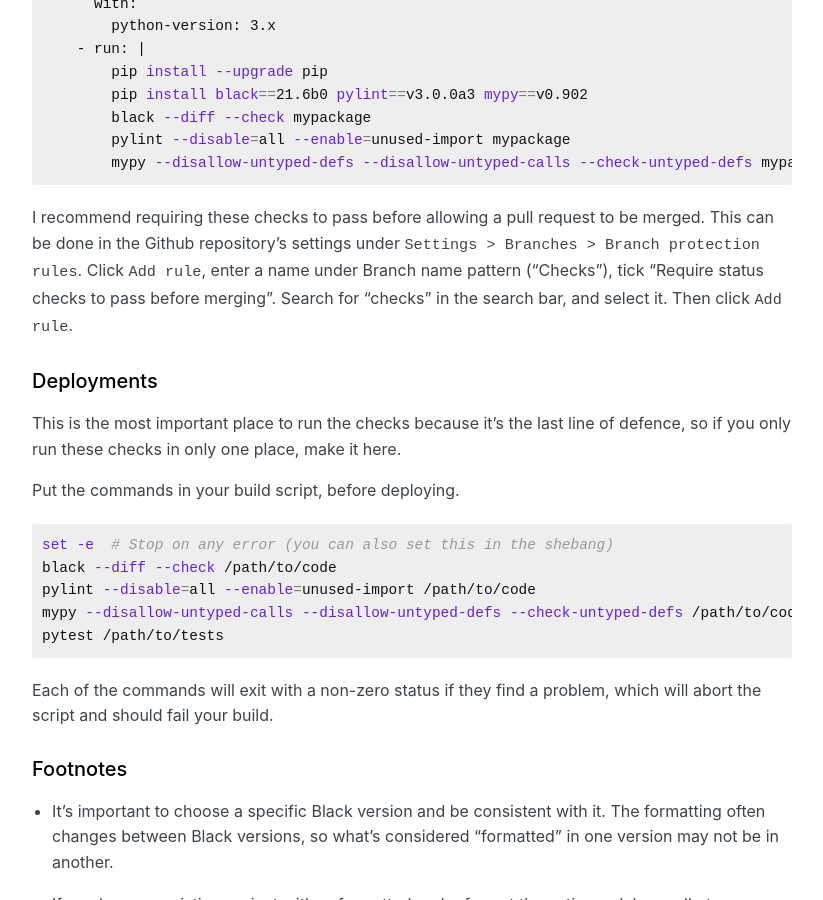
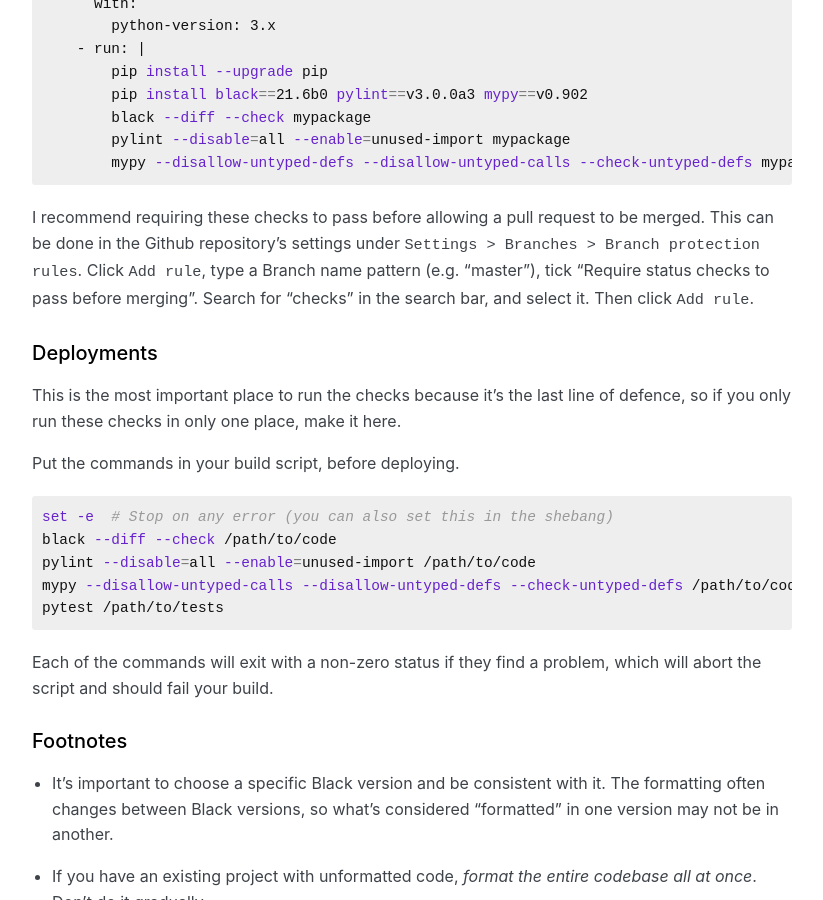
Before and after one commit to explodinglabs/explodinglabs.github.io, a Jekyll site: the page built from _posts/python/2021-07-01-checks.markdown, in a window 1280 px wide and 900 px high, scrolled down 1716 px. Shown: the whole window, without its empty margins (228-1051 px from the left). Built offline with Jekyll 4.4.1, drawn with Linux system fonts in a browser that asks for light colours; some web fonts are replaced.

Commit message:
Adjust checks post

```diff
--- a/_posts/python/2021-07-01-checks.markdown
+++ b/_posts/python/2021-07-01-checks.markdown
@@ -98,10 +98,9 @@ jobs:
 
 I recommend requiring these checks to pass before allowing a pull request to be
 merged. This can be done in the Github repository's settings under `Settings >
-Branches > Branch protection rules`. Click `Add rule`, enter a name under
-Branch name pattern ("Checks"), tick "Require status checks to pass before
-merging".  Search for "checks" in the search bar, and select it. Then click
-`Add rule`.
+Branches > Branch protection rules`. Click `Add rule`, type a Branch name
+pattern (e.g. "master"), tick "Require status checks to pass before merging".
+Search for "checks" in the search bar, and select it. Then click `Add rule`.
 
 ## Deployments
 
```
